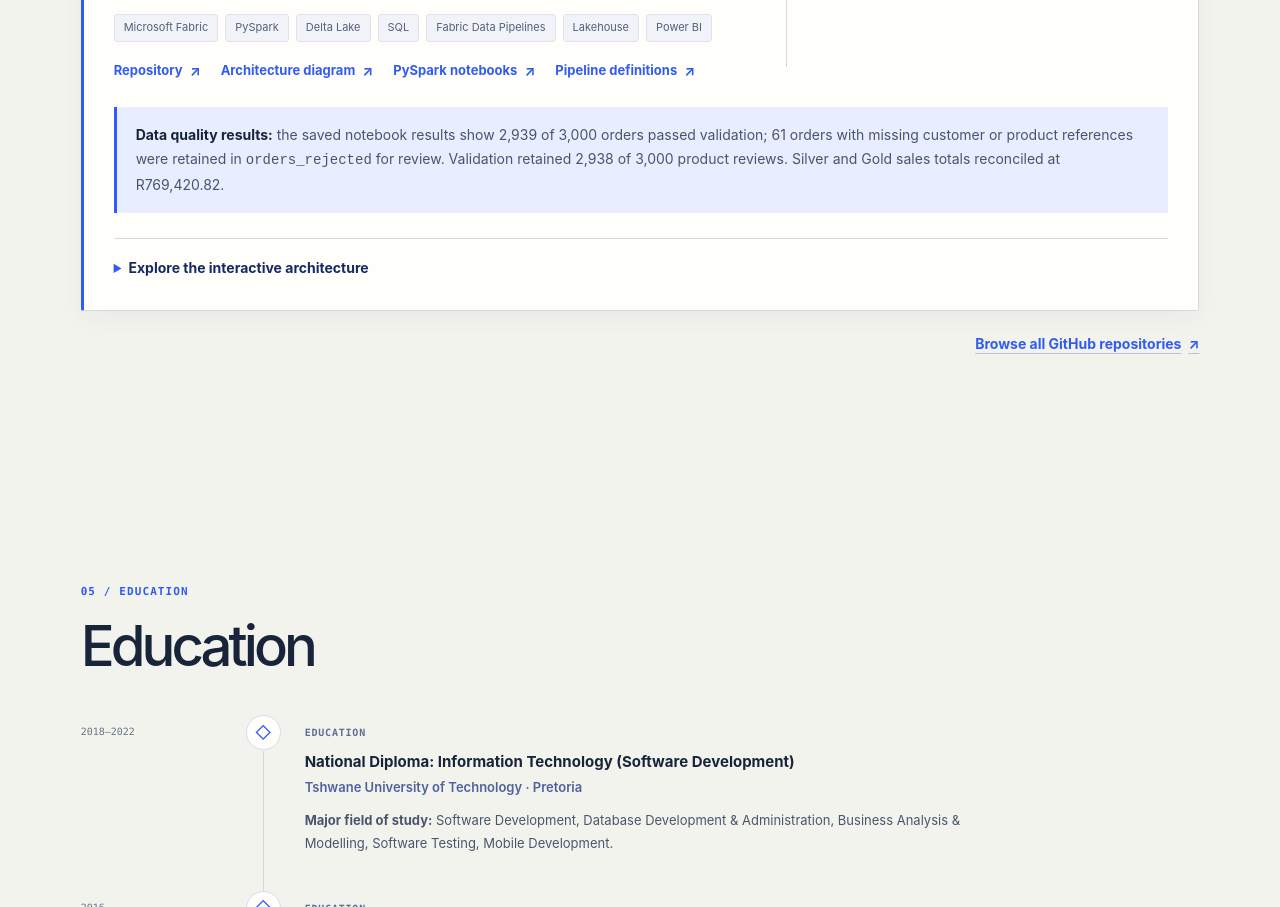
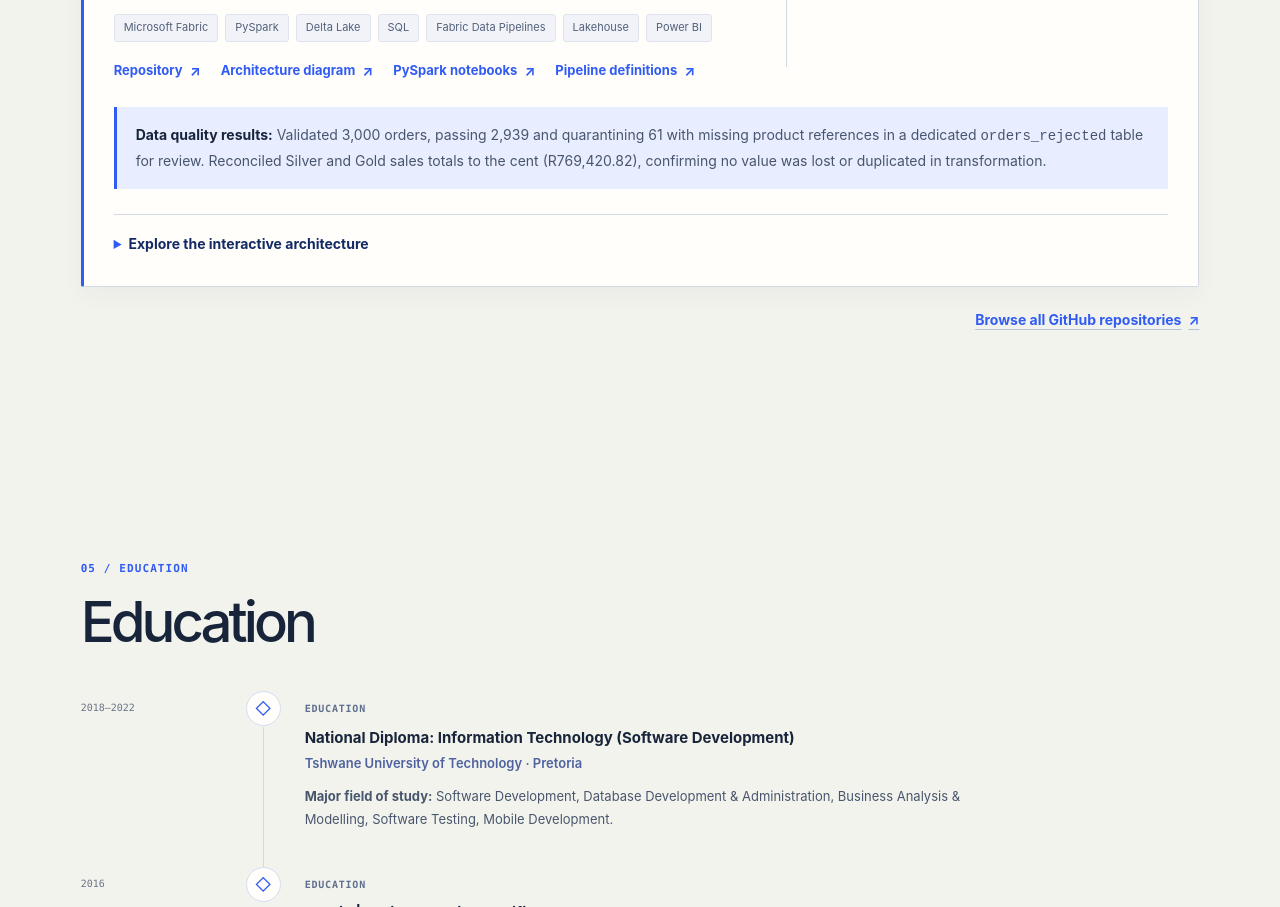
Before and after one commit to Lehlogonoloramphisa/portfolio, a plain HTML site: page index.html in a window 1280 px wide. Shown: the part 5579-6486 px from the top of the page. Drawn offline with Linux system fonts and the light colour scheme.

Commit message:
Update project data quality results

```diff
--- a/index.html
+++ b/index.html
@@ -291,7 +291,7 @@
                 <div class="result"><dt>61</dt><dd>invalid orders retained for review</dd></div>
                 <div class="result"><dt>R769,420.82</dt><dd>Silver and Gold sales totals reconciled</dd></div>
               </dl>
-              <p class="project-evidence"><strong>Data quality results:</strong> the saved notebook results show 2,939 of 3,000 orders passed validation; 61 orders with missing customer or product references were retained in <code>orders_rejected</code> for review. Validation retained 2,938 of 3,000 product reviews. Silver and Gold sales totals reconciled at R769,420.82.</p>
+              <p class="project-evidence"><strong>Data quality results:</strong> Validated 3,000 orders, passing 2,939 and quarantining 61 with missing product references in a dedicated <code>orders_rejected</code> table for review. Reconciled Silver and Gold sales totals to the cent (R769,420.82), confirming no value was lost or duplicated in transformation.</p>
               <details class="project-details">
                 <summary>Explore the interactive architecture</summary>
                 <div class="architecture-diagram" data-architecture>
```
